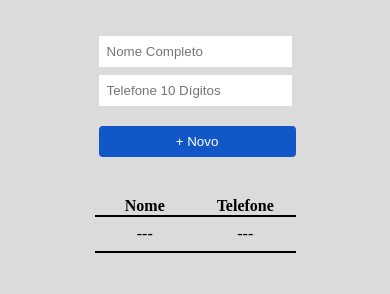
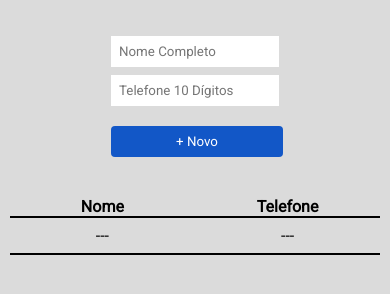
Before and after one commit to NicMA23/Agenda-de-Contatos, a plain HTML site: page index.html in a window 390 px wide. Drawn offline with Linux system fonts and the light colour scheme.

Commit message:
CSS Changes

```diff
--- a/index.html
+++ b/index.html
@@ -4,8 +4,12 @@
 <head>
     <meta charset="UTF-8">
     <meta name="viewport" content="width=device-width, initial-scale=1.0">
+    <link rel="preconnect" href="https://fonts.googleapis.com">
+    <link rel="preconnect" href="https://fonts.gstatic.com" crossorigin>
+    <link href="https://fonts.googleapis.com/css2?family=Roboto:wght@300;400&display=swap" rel="stylesheet">
     <link rel="stylesheet" href="main.css">
     <link rel="stylesheet" href="responsivity.css">
+    <link rel="icon" href="imgs/logo.jpg" type="image/x-icon">
     <title>Agenda de Contatos</title>
 </head>
 
--- a/main.css
+++ b/main.css
@@ -2,6 +2,7 @@
     box-sizing: border-box;
     margin: 0;
     padding: 0;
+    font-family: 'Roboto', sans-serif;
 }
 
 body {
--- a/responsivity.css
+++ b/responsivity.css
@@ -25,4 +25,8 @@
         width: 50%;
         flex-wrap: wrap;
     }
+
+    .container {
+        width: 95%;
+    }
 }
```
Also changed, not shown: imgs/logo.jpg (added).
